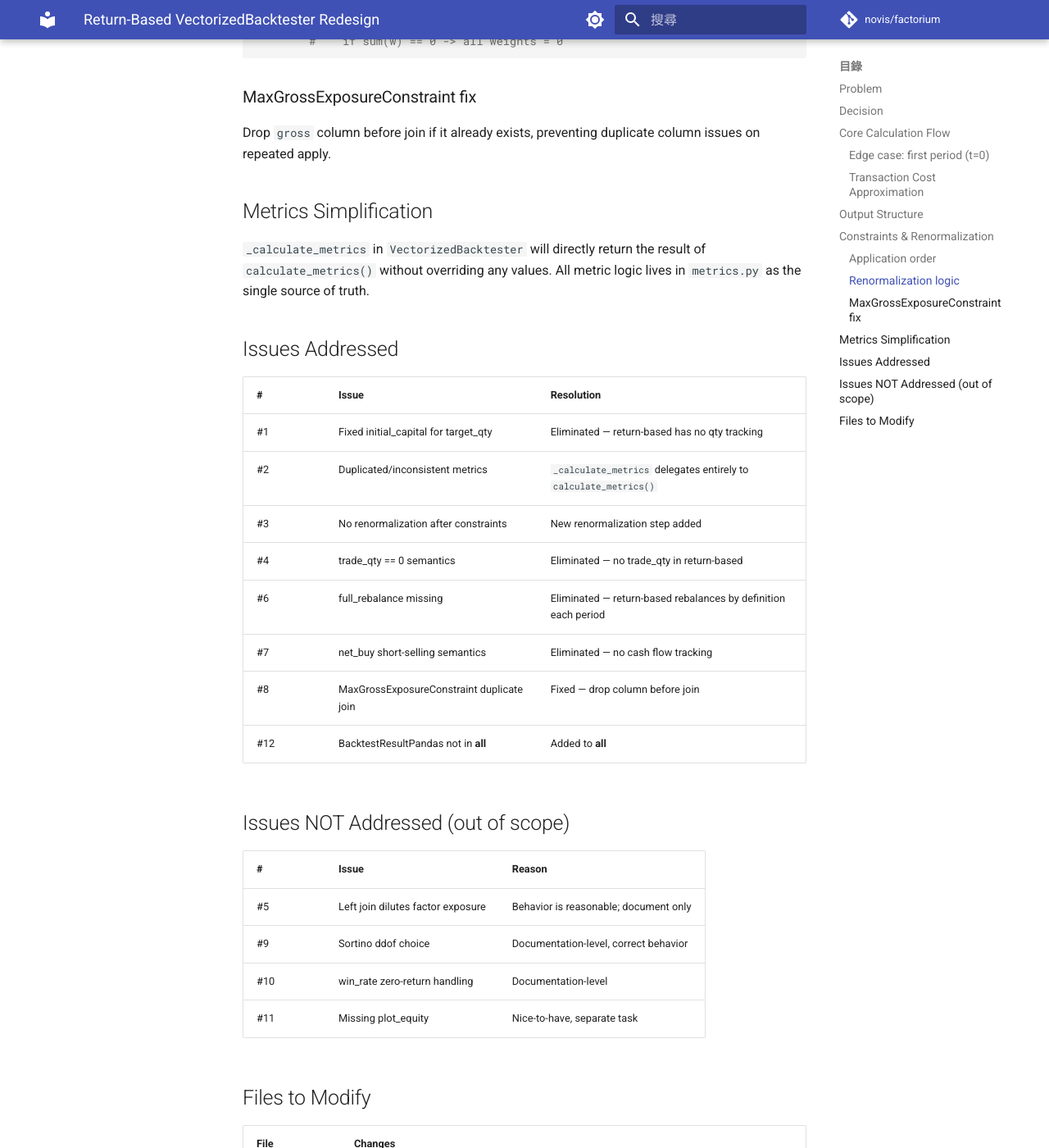
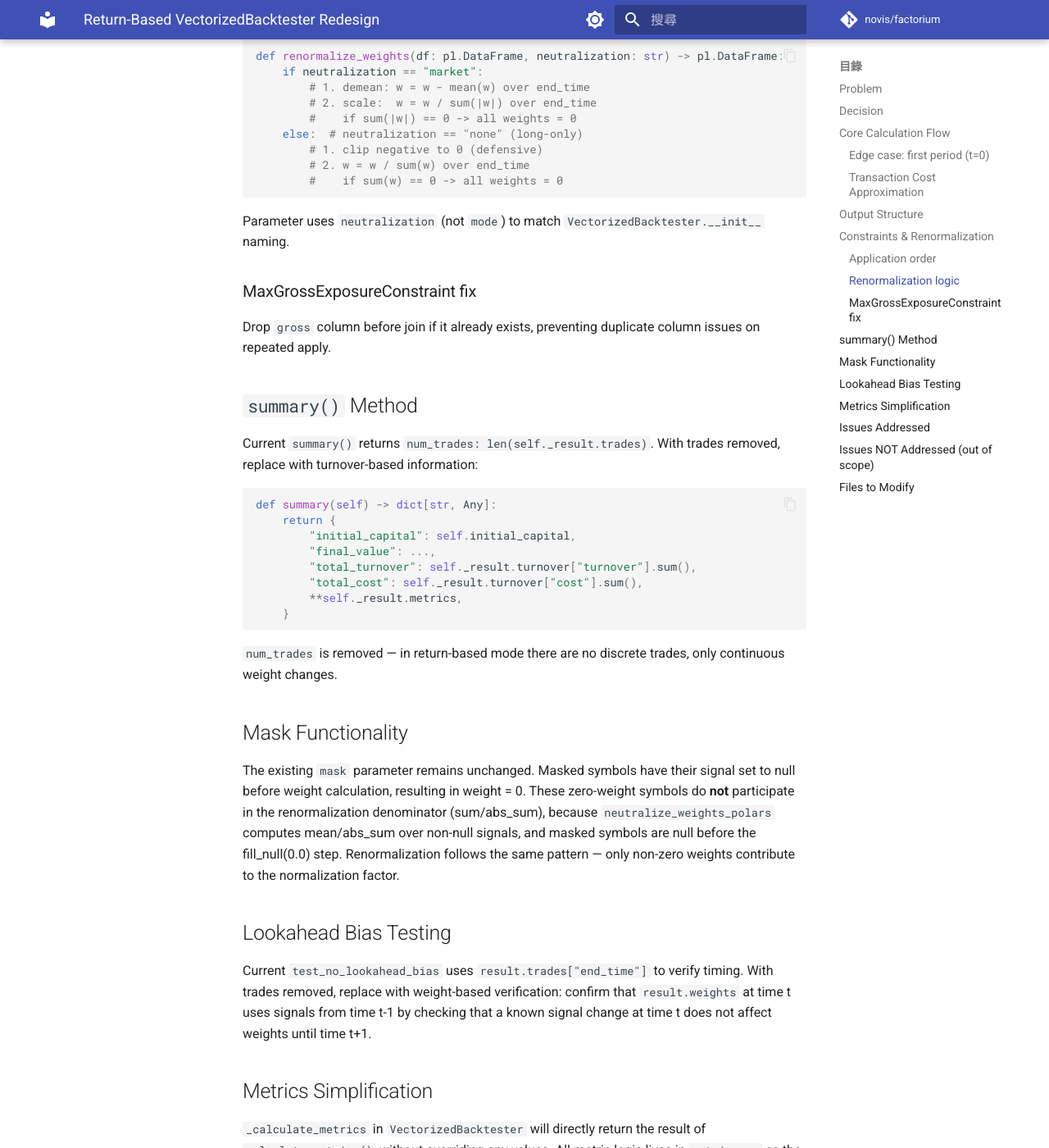
Before and after one commit to novis10813/factorium, an MkDocs documentation site: the page built from docs/superpowers/specs/2026-04-05-return-based-backtest-design.md, in a window 1280 px wide and 1400 px high, scrolled down 2860 px. Shown: the whole window at 82% size. Built offline with MkDocs 1.6.1 and Material for MkDocs 9.7.7, drawn with Linux system fonts in a browser that asks for light colours; comment, search, counter and statistics services are not loaded; some of the changed text lies outside the part shown.

Commit message:
docs: address spec review feedback for return-based backtest
- Clarify target weight diff vs drift-adjusted turnover
- Quantify renormalization constraint exceedance with worst-case example
- Add summary(), mask, and lookahead bias testing sections
- Rename mode -> neutralization for consistency
- Add docs/user-guide/backtest.md to files-to-modify
- Clarify _prepare_data and to_pandas() changes needed

Co-Authored-By: Claude Opus 4.6 <noreply@anthropic.com>

````diff
--- a/docs/superpowers/specs/2026-04-05-return-based-backtest-design.md
+++ b/docs/superpowers/specs/2026-04-05-return-based-backtest-design.md
@@ -57,7 +57,9 @@ equity_t = equity_{t-1} * (1 + net_return_t)
 
 ### Transaction Cost Approximation
 
-Uses weight-change-based approximation rather than qty * price. This ignores weight drift within a period but is sufficient for comparing factor ideas.
+Uses **target weight differences** (`|w_t - w_{t-1}|`) to approximate turnover, not drift-adjusted weight differences. In reality, at the start of period t, the actual portfolio weights have drifted from `w_{t-1}` due to differential asset returns during period t-1. The true turnover would be `|w_t - w_{t-1,drifted}|`. We deliberately ignore this drift for simplicity.
+
+Impact: turnover may be slightly over- or under-estimated depending on whether drift moves weights toward or away from the new target. For factor research iteration this is negligible.
 
 Asymmetric fees supported: buy-side and sell-side weight changes are separated and multiplied by their respective rates.
 
@@ -97,27 +99,54 @@ Added:
 user constraints --> renormalization (always last)
 ```
 
-Renormalization is the final step, ensuring weights satisfy strategy semantics. This means constraint limits may be slightly exceeded after renormalization (e.g., `MaxPositionConstraint(0.1)` may produce weights slightly above 0.1 after renormalization to sum=1). This is the standard industry trade-off; iterative projection is not worth the complexity for fast iteration.
+Renormalization is the final step, ensuring weights satisfy strategy semantics. This means constraint limits may be slightly exceeded after renormalization (e.g., `MaxPositionConstraint(0.1)` may produce weights slightly above 0.1 after renormalization to sum=1). The exceedance is proportional to the fraction of total weight that was clipped — worst case is few assets with tight constraints (e.g., 5 assets with max_weight=0.1 in long-only means all are clipped to 0.1, then renormalized back to 0.2 each). This is the standard industry trade-off; iterative projection is not worth the complexity for fast iteration.
 
 ### Renormalization logic
 
 New function in `utils.py`:
 
 ```python
-def renormalize_weights(df: pl.DataFrame, mode: str) -> pl.DataFrame:
-    if mode == "market":
+def renormalize_weights(df: pl.DataFrame, neutralization: str) -> pl.DataFrame:
+    if neutralization == "market":
         # 1. demean: w = w - mean(w) over end_time
         # 2. scale:  w = w / sum(|w|) over end_time
         #    if sum(|w|) == 0 -> all weights = 0
-    else:  # long-only
+    else:  # neutralization == "none" (long-only)
         # 1. clip negative to 0 (defensive)
         # 2. w = w / sum(w) over end_time
         #    if sum(w) == 0 -> all weights = 0
 ```
 
+Parameter uses `neutralization` (not `mode`) to match `VectorizedBacktester.__init__` naming.
+
 ### MaxGrossExposureConstraint fix
 
 Drop `gross` column before join if it already exists, preventing duplicate column issues on repeated apply.
+
+## `summary()` Method
+
+Current `summary()` returns `num_trades: len(self._result.trades)`. With trades removed, replace with turnover-based information:
+
+```python
+def summary(self) -> dict[str, Any]:
+    return {
+        "initial_capital": self.initial_capital,
+        "final_value": ...,
+        "total_turnover": self._result.turnover["turnover"].sum(),
+        "total_cost": self._result.turnover["cost"].sum(),
+        **self._result.metrics,
+    }
+```
+
+`num_trades` is removed — in return-based mode there are no discrete trades, only continuous weight changes.
+
+## Mask Functionality
+
+The existing `mask` parameter remains unchanged. Masked symbols have their signal set to null before weight calculation, resulting in weight = 0. These zero-weight symbols do **not** participate in the renormalization denominator (sum/abs_sum), because `neutralize_weights_polars` computes mean/abs_sum over non-null signals, and masked symbols are null before the fill_null(0.0) step. Renormalization follows the same pattern — only non-zero weights contribute to the normalization factor.
+
+## Lookahead Bias Testing
+
+Current `test_no_lookahead_bias` uses `result.trades["end_time"]` to verify timing. With trades removed, replace with weight-based verification: confirm that `result.weights` at time t uses signals from time t-1 by checking that a known signal change at time t does not affect weights until time t+1.
 
 ## Metrics Simplification
 
@@ -149,8 +178,9 @@ Drop `gross` column before join if it already exists, preventing duplicate colum
 
 | File | Changes |
 |------|---------|
-| `vectorized.py` | Rewrite `_calculate_positions`, `_calculate_equity`, simplify `_calculate_metrics`, update `BacktestResult`/`BacktestResultPandas` |
+| `vectorized.py` | Rewrite `_calculate_positions` → `_calculate_returns`, rewrite `_calculate_equity`, add asset return computation in `_prepare_data`, simplify `_calculate_metrics`, update `summary()`, update `BacktestResult`/`BacktestResultPandas`/`to_pandas()` |
 | `utils.py` | Add `renormalize_weights()` function |
 | `constraints.py` | Fix `MaxGrossExposureConstraint.apply()` duplicate join |
 | `__init__.py` | Add `BacktestResultPandas` to `__all__` |
-| `tests/` | Update all VectorizedBacktester tests for new output structure |
+| `tests/` | Update all VectorizedBacktester tests for new output structure; rewrite lookahead bias test to use weights |
+| `docs/user-guide/backtest.md` | Update output structure documentation (remove trades/portfolio_history references, add weights/turnover) |
````
